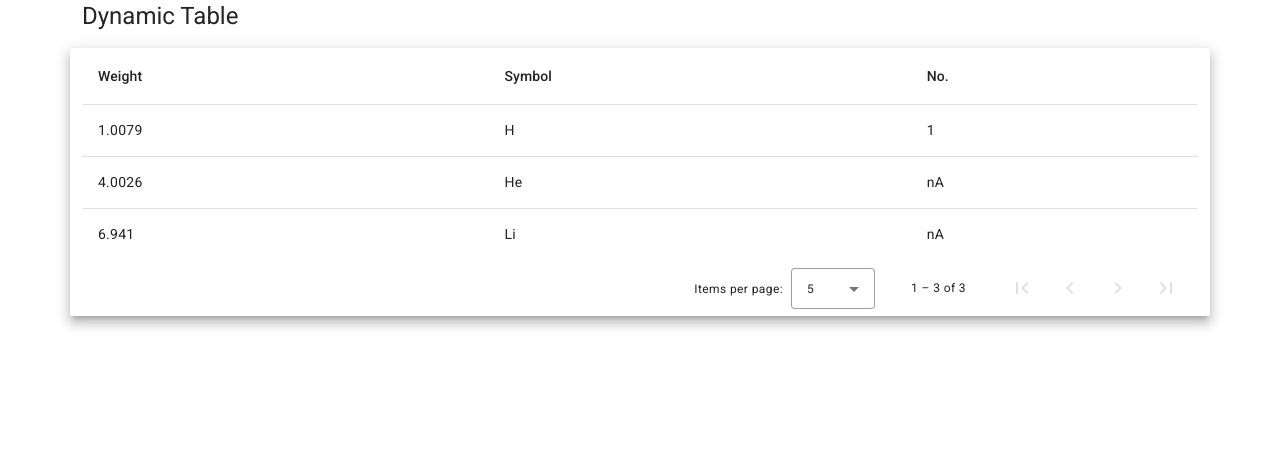
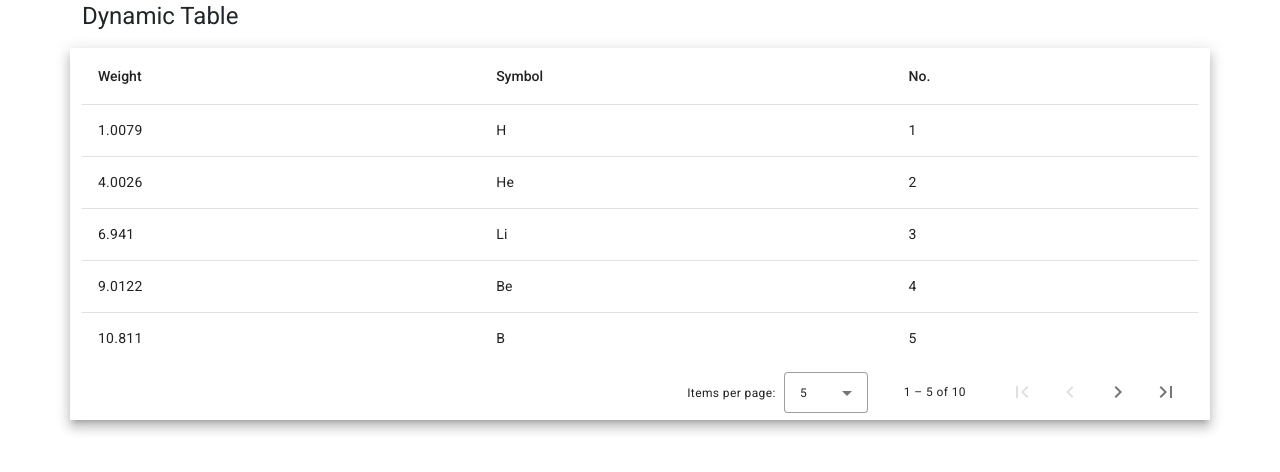
Before and after one commit to lwendii/angular-tables, an Angular app: page /dynamic in a window 1280 px wide. Shown: the top 472 px of the page. Built offline with nearby package versions, Linux system fonts and the light colour scheme.

Commit message:
added sorting to dynamic table

```diff
--- a/src/app/_shared/material/material.module.ts
+++ b/src/app/_shared/material/material.module.ts
@@ -89,7 +89,8 @@ import { MatPaginatorModule } from '@angular/material/paginator';
         MatChipsModule,
         MatTooltipModule,
         MatTableModule,
-        MatPaginatorModule
+        MatPaginatorModule,
+        MatSortModule
     ],
     providers: [
         MatDatepickerModule,
--- a/src/app/dynamic-table/dynamic-table.component.html
+++ b/src/app/dynamic-table/dynamic-table.component.html
@@ -8,9 +8,9 @@
     <div class="row">
         <div class="col mat-elevation-z8 demo-table">
 
-            <table mat-table [dataSource]="dataSource" >
+            <table mat-table [dataSource]="dataSource" matSort>
                 <ng-container *ngFor="let column of columns" [matColumnDef]="column.columnDef">
-                    <th mat-header-cell *matHeaderCellDef>
+                    <th mat-header-cell *matHeaderCellDef mat-sort-header>
                         {{column.header}}
                     </th>
                     <td mat-cell *matCellDef="let row">
--- a/src/app/dynamic-table/dynamic-table.component.ts
+++ b/src/app/dynamic-table/dynamic-table.component.ts
@@ -1,26 +1,21 @@
-import { Component, ViewChild } from '@angular/core';
+import { Component, ViewChild, AfterViewInit } from '@angular/core';
 import { MatPaginator } from '@angular/material/paginator';
+import { MatSort } from '@angular/material/sort';
 import { MatTableDataSource } from '@angular/material/table';
 import { PeriodicElement } from '../_shared/models/periodic-element';
 import { PeriodicElementParameter } from '../_shared/models/periodic-element-parameter';
 
-// const ELEMENT_DATA: PeriodicElement[] = [
-//   {position: 1, name: 'Hydrogen', weight: 1.0079, symbol: 'H'},
-//   {position: 2, name: 'Helium', weight: 4.0026, symbol: 'He'},
-//   {position: 3, name: 'Lithium', weight: 6.941, symbol: 'Li'},
-//   {position: 4, name: 'Beryllium', weight: 9.0122, symbol: 'Be'},
-//   {position: 5, name: 'Boron', weight: 10.811, symbol: 'B'},
-//   {position: 6, name: 'Carbon', weight: 12.0107, symbol: 'C'},
-//   {position: 7, name: 'Nitrogen', weight: 14.0067, symbol: 'N'},
-//   {position: 8, name: 'Oxygen', weight: 15.9994, symbol: 'O'},
-//   {position: 9, name: 'Fluorine', weight: 18.9984, symbol: 'F'},
-//   {position: 10, name: 'Neon', weight: 20.1797, symbol: 'Ne'},
-// ];
-
 const COMPLEX_DATA: PeriodicElement[] = [
   { name: 'Hydrogen', parameters: [ { parameterName: 'weight', parameterValue: 1.0079, parameterDisplayName: 'Weight' }, { parameterName: 'symbol', parameterValue: 'H', parameterDisplayName: 'Symbol' }, { parameterName: 'position', parameterValue: 1, parameterDisplayName: 'No.'} ] },
-  { name: 'Helium', parameters: [ { parameterName: 'weight', parameterValue: 4.0026, parameterDisplayName: 'Weight' }, { parameterName: 'symbol', parameterValue: 'He', parameterDisplayName: 'Symbol'} ] },
-  { name: 'Lithium', parameters: [ { parameterName: 'weight', parameterValue: 6.941, parameterDisplayName: 'Weight' }, { parameterName: 'symbol', parameterValue: 'Li', parameterDisplayName: 'Symbol'} ] },
+  { name: 'Helium', parameters: [ { parameterName: 'weight', parameterValue: 4.0026, parameterDisplayName: 'Weight' }, { parameterName: 'symbol', parameterValue: 'He', parameterDisplayName: 'Symbol'}, { parameterName: 'position', parameterValue: 2, parameterDisplayName: 'No.'} ] },
+  { name: 'Lithium', parameters: [ { parameterName: 'weight', parameterValue: 6.941, parameterDisplayName: 'Weight' }, { parameterName: 'symbol', parameterValue: 'Li', parameterDisplayName: 'Symbol'}, { parameterName: 'position', parameterValue: 3, parameterDisplayName: 'No.'} ] },
+  { name: 'Beryllium', parameters: [ { parameterName: 'weight', parameterValue: 9.0122, parameterDisplayName: 'Weight' }, { parameterName: 'symbol', parameterValue: 'Be', parameterDisplayName: 'Symbol'}, { parameterName: 'position', parameterValue: 4, parameterDisplayName: 'No.'} ] },
+  { name: 'Boron', parameters: [ { parameterName: 'weight', parameterValue: 10.811, parameterDisplayName: 'Weight' }, { parameterName: 'symbol', parameterValue: 'B', parameterDisplayName: 'Symbol'}, { parameterName: 'position', parameterValue: 5, parameterDisplayName: 'No.'} ] },
+  { name: 'Carbon', parameters: [ { parameterName: 'weight', parameterValue: 12.0107, parameterDisplayName: 'Weight' }, { parameterName: 'symbol', parameterValue: 'C', parameterDisplayName: 'Symbol'}, { parameterName: 'position', parameterValue: 6, parameterDisplayName: 'No.'} ] },
+  { name: 'Nitrogen', parameters: [ { parameterName: 'weight', parameterValue: 14.0067, parameterDisplayName: 'Weight' }, { parameterName: 'symbol', parameterValue: 'N', parameterDisplayName: 'Symbol'}, { parameterName: 'position', parameterValue: 7, parameterDisplayName: 'No.'} ] },
+  { name: 'Oxygen', parameters: [ { parameterName: 'weight', parameterValue: 15.9994, parameterDisplayName: 'Weight' }, { parameterName: 'symbol', parameterValue: 'O', parameterDisplayName: 'Symbol'} ] },
+  { name: 'Fluorine', parameters: [ { parameterName: 'weight', parameterValue: 18.9984, parameterDisplayName: 'Weight' }, { parameterName: 'symbol', parameterValue: 'F', parameterDisplayName: 'Symbol'} ] },
+  { name: 'Neon', parameters: [ { parameterName: 'weight', parameterValue: 20.1797, parameterDisplayName: 'Weight' }, { parameterName: 'symbol', parameterValue: 'Ne', parameterDisplayName: 'Symbol'} ] },
 ];
 
 @Component({
@@ -28,8 +23,9 @@ const COMPLEX_DATA: PeriodicElement[] = [
   templateUrl: './dynamic-table.component.html',
   styleUrls: ['./dynamic-table.component.scss']
 })
-export class DynamicTableComponent {
+export class DynamicTableComponent implements AfterViewInit{
   @ViewChild(MatPaginator) paginator!: MatPaginator;
+  @ViewChild(MatSort) sort!: MatSort;
 
   columns: any[] = [
     // {
@@ -42,6 +38,7 @@ export class DynamicTableComponent {
   displayedColumns = this.columns.map(c => c.columnDef);
 
   ngOnInit() {
+    console.log('matsort', this.sort)
     COMPLEX_DATA[0].parameters.forEach((param: PeriodicElementParameter) => {
       let colDef = {
         columnDef: param.parameterName,
@@ -51,7 +48,6 @@ export class DynamicTableComponent {
           return `${value ? value : 'nA'}`
         }
       }
-
         console.log('param name', param.parameterName)
         console.log('param name []', COMPLEX_DATA[0].parameters.find((x: PeriodicElementParameter) => x.parameterName === param.parameterName)?.parameterValue)
         this.columns.push(colDef);
@@ -64,5 +60,14 @@ export class DynamicTableComponent {
 
   ngAfterViewInit() {
     this.dataSource.paginator = this.paginator;
+    this.dataSource.sort = this.sort;
+
+    this.dataSource.sortingDataAccessor = (item, property) => {
+      switch(property) {
+        case 'weight': return item.parameters.find((x: PeriodicElementParameter) => x.parameterName === 'weight').parameterValue;
+        case 'symbol': return item.parameters.find((x: PeriodicElementParameter) => x.parameterName === 'symbol').parameterValue;
+        default: return item.parameters.find((x: PeriodicElementParameter) => x.parameterName === property);
+      }
+    }
   }
 }
```
